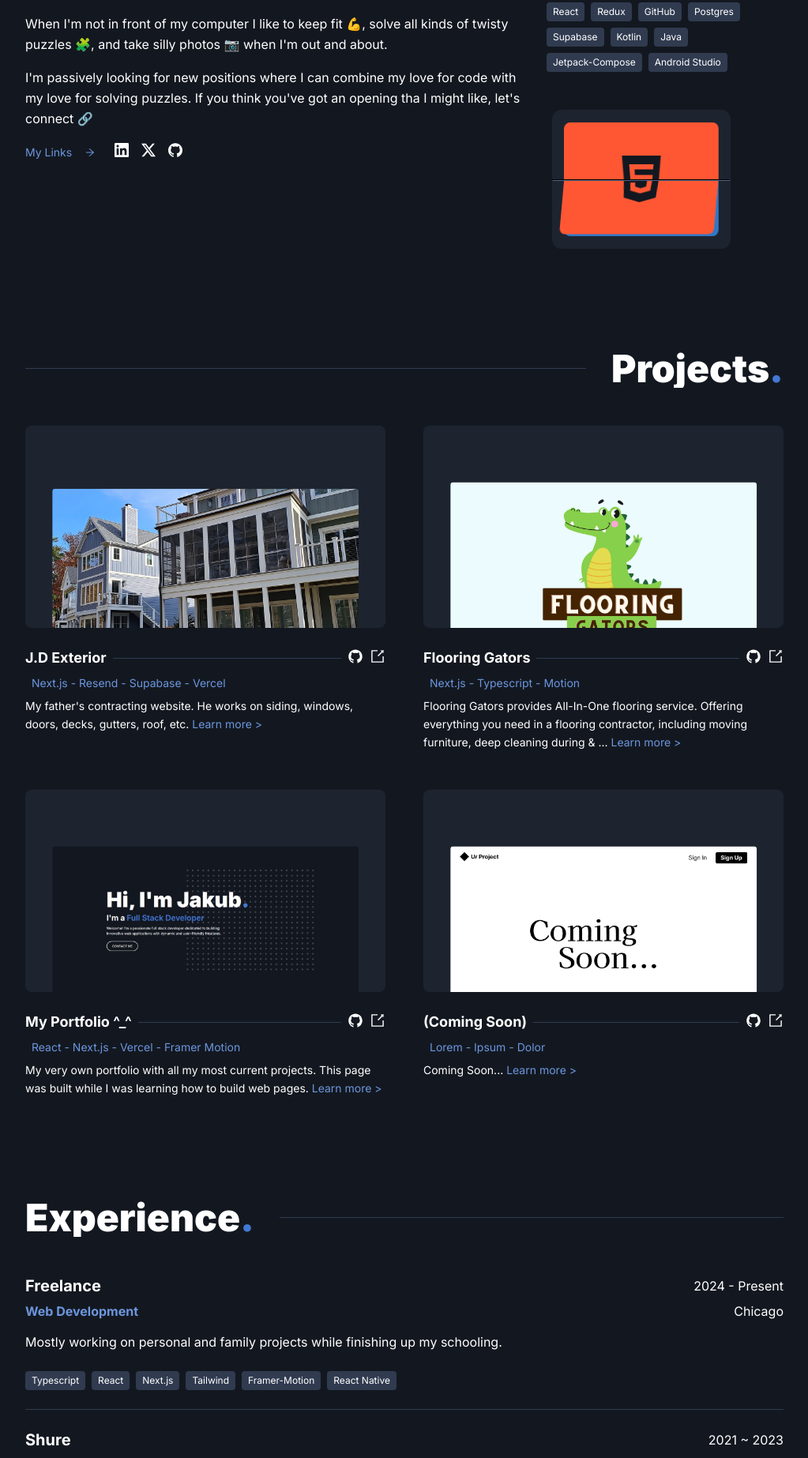
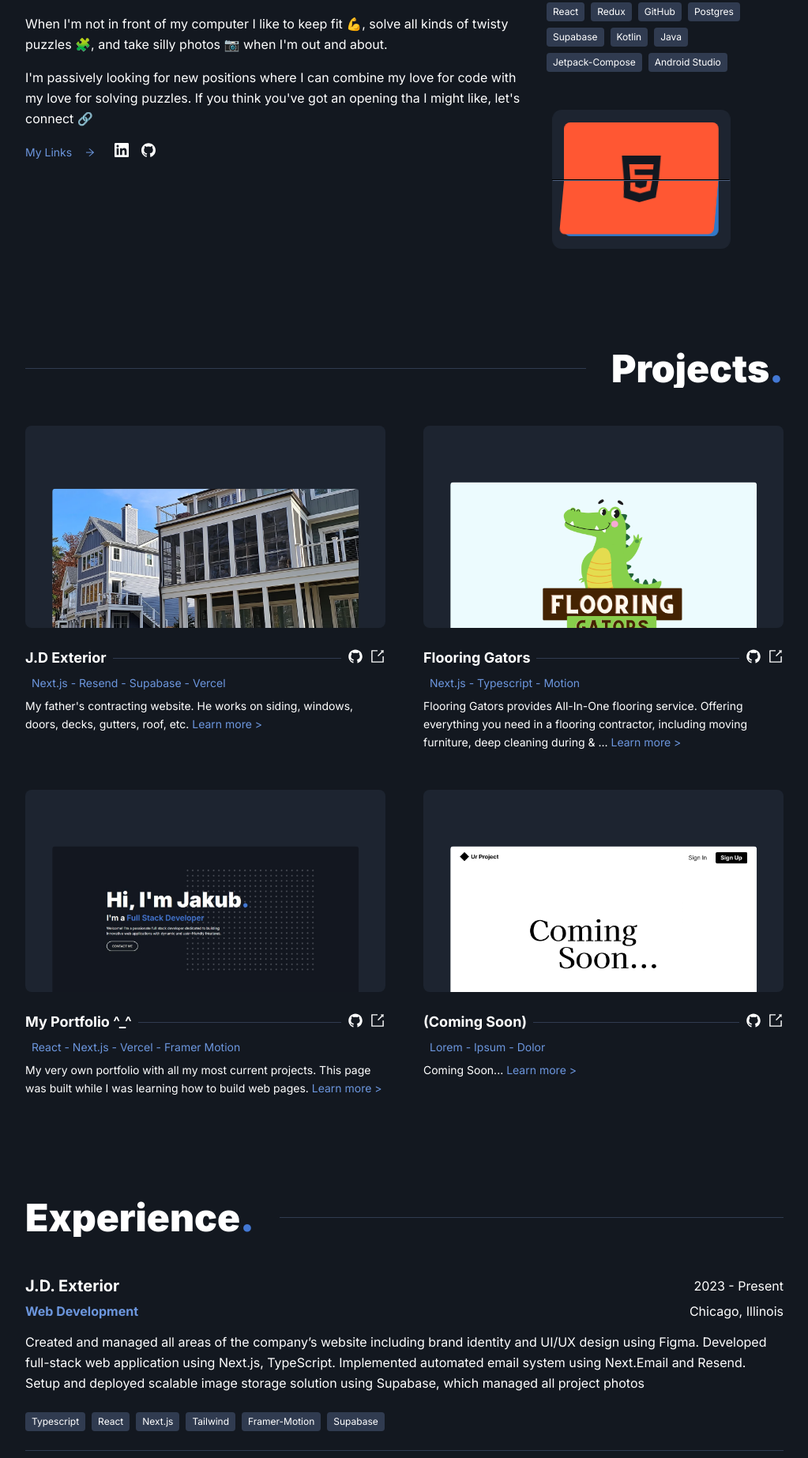
Before and after one commit to Bait-Maker/portfolio, a Next.js app: page / in a window 1280 px wide. Shown: the part 918-2764 px from the top of the page at 79% size, without its empty margins (155-1178 px from the left). Built offline with nearby package versions, Linux system fonts and the light colour scheme.

Commit message:
updated resume link and experience descriptions, also removed X links

```diff
--- a/components/contact/Contact.js
+++ b/components/contact/Contact.js
@@ -2,8 +2,6 @@ import { AiFillMail } from "react-icons/ai";
 import Link from "next/link";
 import Reveal from "../util/Reveal";
 import styles from "./Contact.module.css";
-import { SectionHeader } from "../util/SectionHeader";
-import { ContactForm } from "./ContactForm";
 
 //TODO: Add contact form
 
@@ -30,14 +28,6 @@ export const Contact = () => {
             >
               Linkedin
             </Link>{" "}
-            or{" "}
-            <Link
-              href="https://x.com/QualityToad"
-              target="_blank"
-              className={styles.link}
-            >
-              X
-            </Link>{" "}
             if that&apos;s more your speed.
           </p>
         </Reveal>
--- a/components/experience/Experience.js
+++ b/components/experience/Experience.js
@@ -14,24 +14,24 @@ export const Experience = () => {
 
 const experience = [
   {
-    title: "Freelance",
+    title: "J.D. Exterior",
     position: "Web Development",
-    time: "2024 - Present",
-    location: "Chicago",
+    time: "2023 - Present",
+    location: "Chicago, Illinois",
     description:
-      "Mostly working on personal and family projects while finishing up my schooling.",
+      "Created and managed all areas of the company’s website including brand identity and UI/UX design using Figma. Developed full-stack web application using Next.js, TypeScript. Implemented automated email system using Next.Email and Resend. Setup and deployed scalable image storage solution using Supabase, which managed all project photos",
     tech: [
       "Typescript",
       "React",
       "Next.js",
       "Tailwind",
       "Framer-Motion",
-      "React Native",
+      "Supabase",
     ],
   },
   {
     title: "Shure",
-    position: "Mobile Development",
+    position: "Android Development",
     time: "2021 ~ 2023",
     location: "Niles, Illinois",
     description:
--- a/components/nav/Header.js
+++ b/components/nav/Header.js
@@ -4,16 +4,13 @@ import Link from "next/link";
 
 import styles from "./Header.module.css";
 import { SiGithub, SiLinkedin } from "react-icons/si";
-import { BsTwitterX } from "react-icons/bs";
 import { OutlineButton } from "../buttons/OutlineButton";
 
 export const Header = () => {
   return (
     <header className={styles.header}>
       <MyLinks />
-      <OutlineButton
-        onClick={() => window.open("/Jakub Dejworek_Resume-1.pdf")}
-      >
+      <OutlineButton onClick={() => window.open("/Jakub Dejworek Resume.pdf")}>
         My Resume
       </OutlineButton>
     </header>
@@ -34,15 +31,6 @@ export const MyLinks = () => {
 
       <Link
         className={styles.link}
-        href={"https://x.com/QualityToad"}
-        target="_blank"
-        rel="nofollow"
-      >
-        <BsTwitterX />
-      </Link>
-
-      <Link
-        className={styles.link}
         href={"https://github.com/Bait-Maker"}
         target="_blank"
         rel="nofollow"
```
Also changed, not shown: 1 other file (tests, documents, lock files or other folders).
